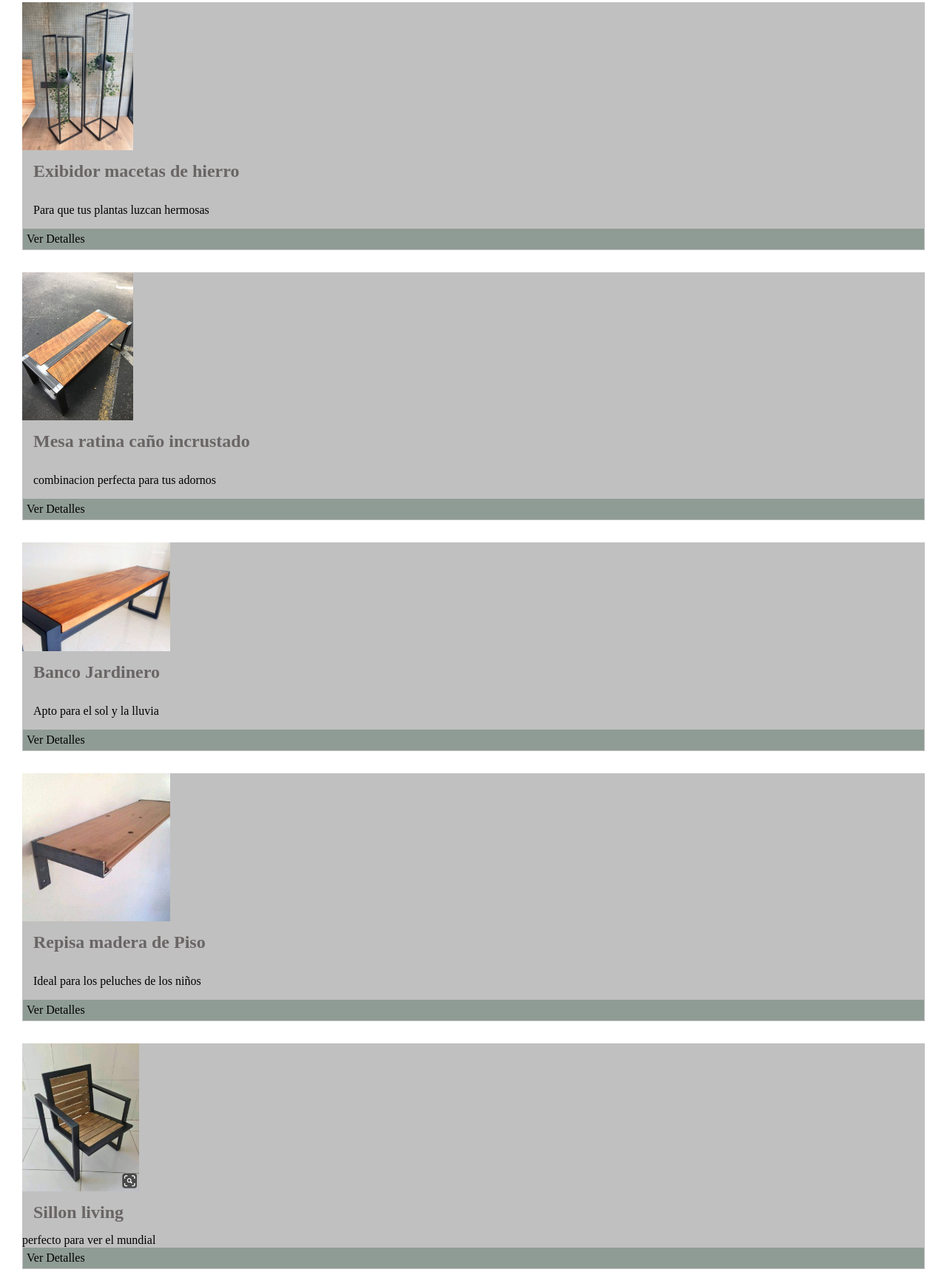
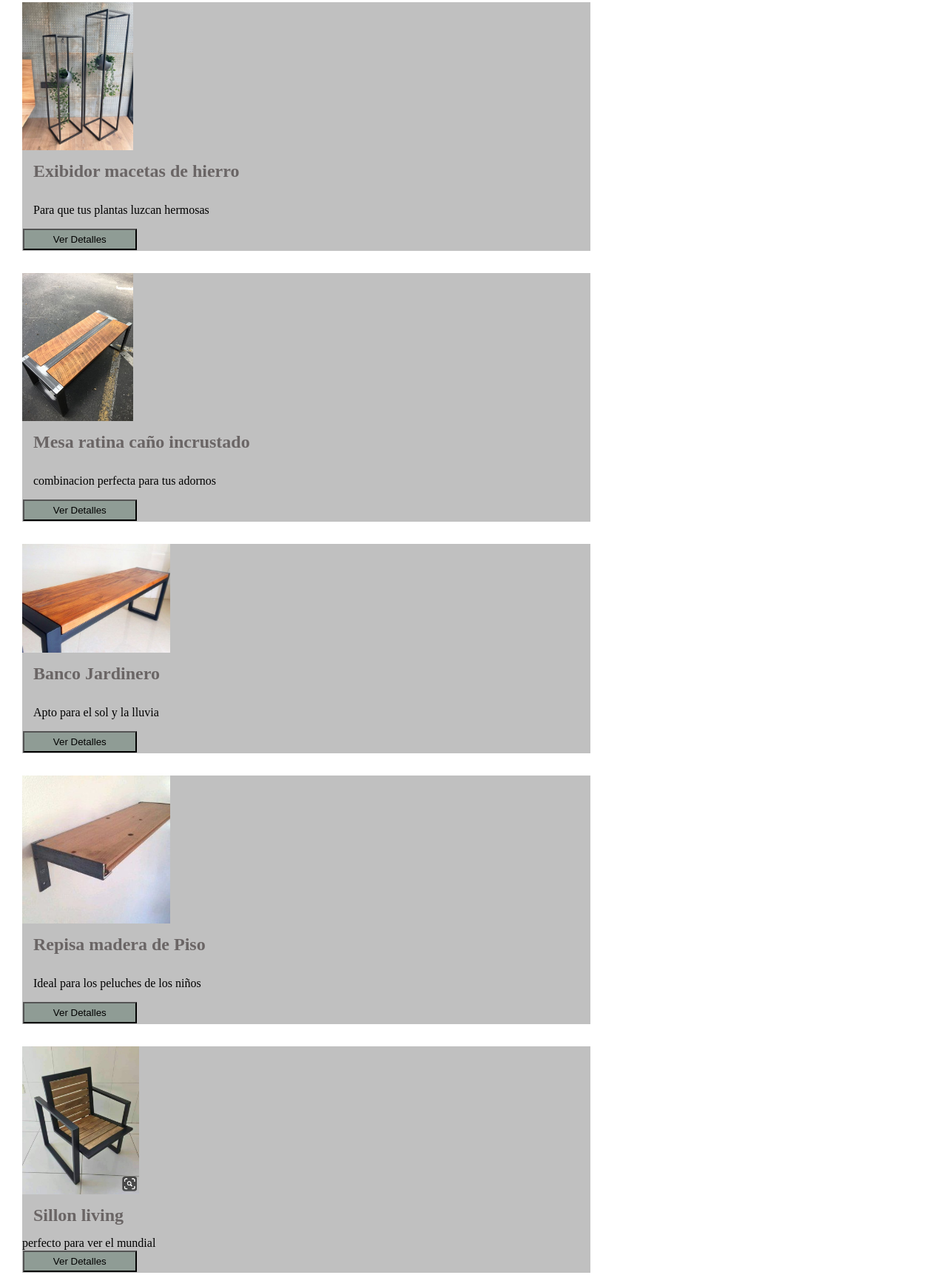
Before and after one commit to clodomirof/preentrega-2-clodomirofreitesboth, a plain HTML site: page page/trabajos.html in a window 1280 px wide. Shown: the part 142-1865 px from the top of the page at 74% size. Drawn offline with Linux system fonts and the light colour scheme.

Commit message:
correccion de link

```diff
--- a/css/style.css
+++ b/css/style.css
@@ -136,11 +136,13 @@ footer {
     background-color:#C0C0C0;
     padding: 0;
     margin: 30px;
+    width: 60%;
 }
 .btn{
     background-color: rgb(143, 156, 149);
     margin: 1px;
     padding: 5px;
+    width: 20%;
 }
 .card__descrption{
     margin: 15px;
--- a/page/trabajos.html
+++ b/page/trabajos.html
@@ -29,31 +29,31 @@
                 <img class="card__image" src="../img/florero.jpg">
                 <h2 class="card__title">Exibidor macetas de hierro</h2>
                 <p class="card__descrption">Para que tus plantas luzcan hermosas</p>
-                <a class="btn">Ver Detalles</a>
+                <button class="btn">Ver Detalles</button>
             </div>
             <div class="card" >
                 <img class="card__image" src="../img/mesaratona.jpg">
                 <h2 class="card__title">Mesa ratina caño incrustado</h2>
                 <p class="card__descrption">combinacion perfecta para tus adornos</p>
-                <a class="btn">Ver Detalles</a>
+                <button class="btn">Ver Detalles</button>
             </div>
             <div class="card" >
                 <img class="card__image" src="../img/banco.jpg">
                 <h2 class="card__title">Banco Jardinero</h2>
                 <p class="card__descrption">Apto para el sol y la lluvia</p>
-                <a class="btn">Ver Detalles</a>
+                <button class="btn">Ver Detalles</button>
             </div>
             <div class="card" >
                 <img class="card__image" src="../img/repisa.jpg">
                 <h2 class="card__title">Repisa madera de Piso</h2>
                 <p class="card__descrption">Ideal para los peluches de los niños</p>
-                <a class="btn">Ver Detalles</a>
+                <button class="btn">Ver Detalles</button>
             </div>
             <div class="card" >
                 <img class="card__image" src="../img/sillon.jpg">
                 <h2 class="card__title">Sillon living</h2>
                 <p class="card__description">perfecto para ver el mundial</p>
-                <a class="btn">Ver Detalles</a>
+                <button class="btn">Ver Detalles</button>
             </div>
         </section>
     </main>
```
